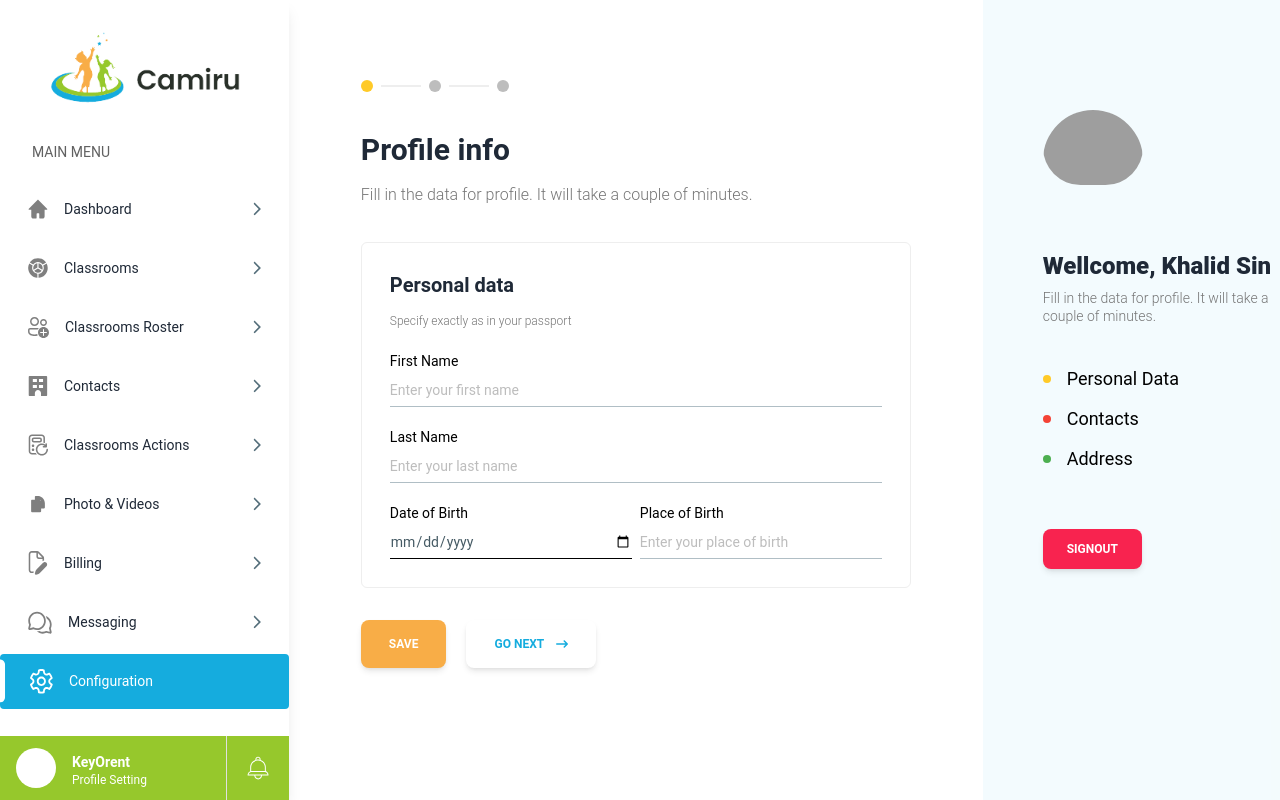
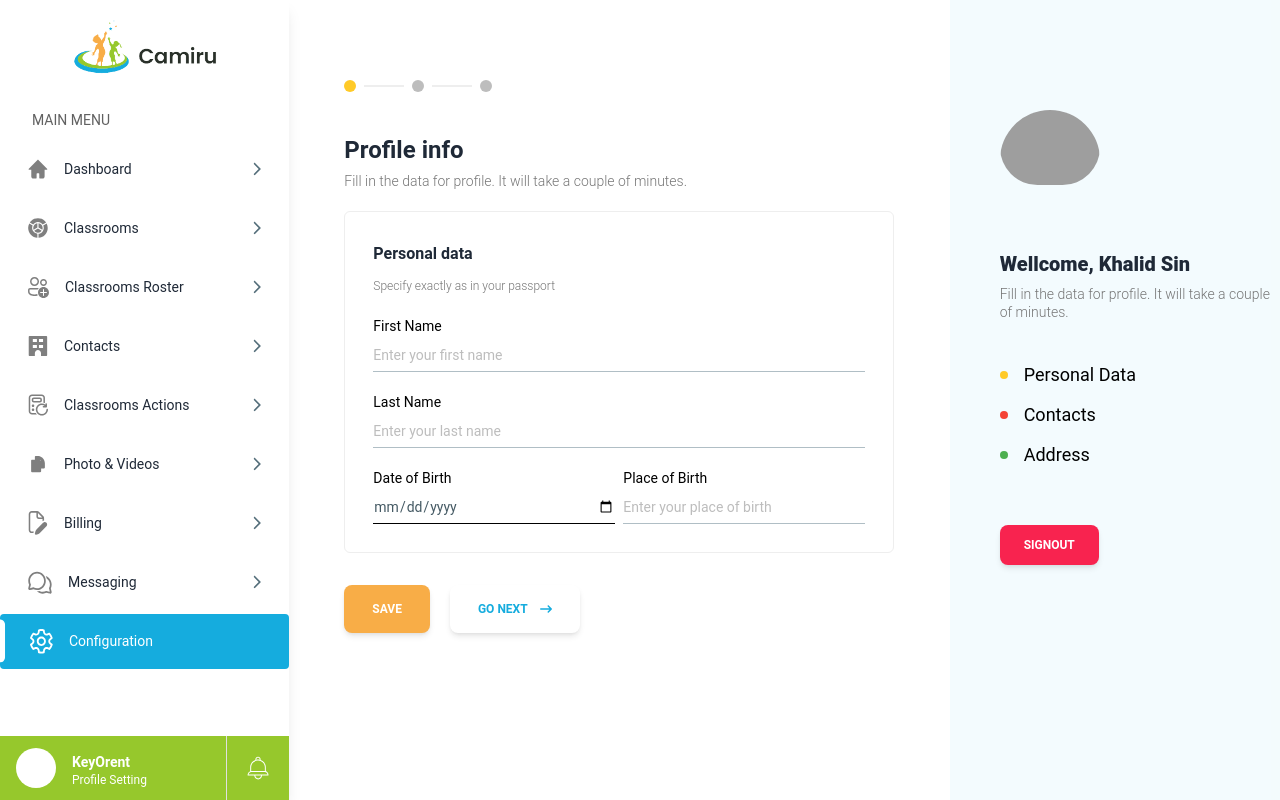
Before and after one commit to linear-digital/camiru-client-side, a React (Vite) app: page /dashboard/profile in a window 1280 px wide. Built offline with nearby package versions, Linux system fonts and the light colour scheme; grey boxes are pictures that could not be loaded.

Commit message:
update 8 files

```diff
--- a/package.json
+++ b/package.json
@@ -20,7 +20,8 @@
     "i": "^0.3.7",
     "react": "^18.2.0",
     "react-dom": "^18.2.0",
-    "react-router-dom": "^6.23.0"
+    "react-router-dom": "^6.23.0",
+    "use-react-countries": "^2.0.1"
   },
   "devDependencies": {
     "@types/react": "^18.2.66",
--- a/src/App.css
+++ b/src/App.css
@@ -32,3 +32,15 @@
     height: 1px;
     width: 100%;
 }
+
+::-webkit-scrollbar {
+    width: 3px;
+    background-color: wheat;
+}
+
+/* Scrollbar height */
+::-webkit-scrollbar-thumb {
+    background-color: var(--secondary);
+    border-radius: 10px;
+    height: 100px;
+}
--- a/src/Pages/User/Profile.jsx
+++ b/src/Pages/User/Profile.jsx
@@ -6,11 +6,11 @@ import { Outlet } from 'react-router-dom';
 import { Link } from 'react-router-dom';
 const Profile = () => {
     return (
-        <div className='grid grid-cols-10 h-full w-full'>
-            <div className='col-span-7 w-full h-full overflow-y-auto flex justify-center'>
+        <div className='grid grid-cols-9 h-full w-full'>
+            <div className='col-span-6 w-full h-full overflow-y-auto flex justify-center'>
                 <Outlet />
             </div>
-            <div className='col-span-3 h-full w-full pt-[110px] pl-[60px] relative'
+            <div className='col-span-3 h-full w-full pt-[110px] pl-[50px] relative'
                 style={{
                     background: 'rgba(21, 172, 222, 0.05)',
                 }}
@@ -21,7 +21,7 @@ const Profile = () => {
                         className='rounded-full overflow-hidden w-full h-full'
                     />
                 </div>
-                <h1 className="mt-10 text-slate-950 text-2xl font-black">Wellcome, Khalid Sin</h1>
+                <h1 className="mt-10 text-slate-950 text-xl font-black">Wellcome, Khalid Sin</h1>
                 <p className="text-gray-600 text-sm font-light mt-2 leading-tight">Fill in the data for profile. It will take a couple of minutes. </p>
                 <section className='mt-10 flex flex-col gap-3'>
                     <Link to={"/dashboard/profile"} className="flex items-center gap-4">
--- a/src/Pages/User/Sidebar.jsx
+++ b/src/Pages/User/Sidebar.jsx
@@ -10,11 +10,11 @@ import { useLocation } from 'react-router-dom';
 const Sidebar = () => {
     const location = useLocation();
     return (
-        <div className='min-w-[289px] max-w-[300px] h-full shadow-lg pt-8 flex flex-col justify-between'>
+        <div className='min-w-[289px] max-w-[300px] h-full shadow-lg pt-5 flex flex-col justify-between overflow-y-auto'>
             <div>
-                <Logo to={'/dashboard'} className={'max-w-[204px] mx-auto'} />
+                <Logo to={'/dashboard'} className={'max-w-[154px] mx-auto'} />
                 <h3 className='text-gray-700 text-sm ml-8 mt-7'>MAIN MENU</h3>
-                <ul className='mt-5 w-full'>
+                <ul className='mt-3 w-full max-h-[70vh] overflow-y-auto'>
                     {
                         links.map((link) => {
                             return <NavigationCard link={link} key={link.id} active={location.pathname === link.path} />
--- a/src/Pages/User/_UI/Contacts.jsx
+++ b/src/Pages/User/_UI/Contacts.jsx
@@ -13,18 +13,18 @@ const Contacts = () => {
     return (
         <div className='w-[550px] h-auto pt-20'>
             <div className="flex items-center gap-2">
-                <Dot size={12} className={"bg-amber-400"} />
+                <Dot size={10} className={"bg-amber-400"} />
                 <hr className='w-[40px] border-gray-200 border-[1px]' />
-                <Dot size={12} className={"bg-red-400"} />
+                <Dot size={10} className={"bg-red-400"} />
                 <hr className='w-[40px] border-gray-200 border-[1px]' />
-                <Dot size={12} className={"bg-gray-400"} />
+                <Dot size={10} className={"bg-gray-400"} />
             </div>
-            <div className="mt-10 text-zinc-800 text-3xl font-bold leading-9">Profile info</div>
-            <div className=" text-gray-600 text-base font-light mt-4 leading-snug">Fill in the data for profile. It will take a couple of minutes. </div>
-            <form className='w-full p-7 border mt-9 rounded-md grid grid-cols-2 gap-2'>
+            <div className="mt-7 text-zinc-800 text-2xl font-bold leading-9">Profile info</div>
+            <div className=" text-gray-600 text-sm font-light mt-4 leading-snug">Fill in the data for profile. It will take a couple of minutes. </div>
+            <form className='w-full p-7 border mt-5 rounded-md grid grid-cols-2 gap-2'>
                 <h1 className=" text-zinc-800 text-xl font-semibold  leading-7 col-span-2">Contacts</h1>
                 <p className="mt-2 text-gray-600 text-xs font-light  leading-none col-span-2">These contacts are used to inform about orders</p>
-                <div className='mt-7 col-span-2'>
+                <div className='mt-5 col-span-2'>
                     <Input
                         color='black'
                         variant="static"
@@ -34,7 +34,7 @@ const Contacts = () => {
                         icon={<FontAwesomeIcon icon={faEnvelope} />}
                     />
                 </div>
-                <div className='mt-7 col-span-2'>
+                <div className='mt-5 col-span-2'>
                     <Input
                         color='black'
                         variant="static"
@@ -43,7 +43,7 @@ const Contacts = () => {
                         icon={<FontAwesomeIcon icon={faPhone} />}
                     />
                 </div>
-                <h1 className=" text-zinc-800 text-xl font-semibold  leading-7 col-span-2 mt-10">Password</h1>
+                <h1 className=" text-zinc-800 text-base font-semibold  leading-7 col-span-2 mt-5">Password</h1>
                 <p className="mt-2 text-gray-600 text-xs font-light  leading-none col-span-2"> Your password must be at least 12 characters</p>
                 <div className='mt-7 col-span-2'>
                     <Input
@@ -82,8 +82,7 @@ const Contacts = () => {
                     />
                 </div>
             </form>
-            <div className="flex gap-5">
-
+            <div className="flex gap-5 pb-10">
                 <Button variant='secondary' className='mt-8 py-4 px-7 bg-white text-black border border-gray-600 flex items-center gap-3'>
                     Save
                 </Button>
--- a/src/Pages/User/_UI/PersonalData.jsx
+++ b/src/Pages/User/_UI/PersonalData.jsx
@@ -8,7 +8,7 @@ import { Button } from '../../../Components/Buttons/Buttons';
 
 const PersonalData = () => {
     return (
-        <div className='w-[550px] h-auto pt-20'>
+        <div className='w-[550px] h-auto pt-20 outline-none' >
             <div className="flex items-center gap-2">
                 <Dot size={12} className={"bg-amber-400"} />
                 <hr className='w-[40px] border-gray-200 border-[1px]' />
@@ -16,17 +16,18 @@ const PersonalData = () => {
                 <hr className='w-[40px] border-gray-200 border-[1px]' />
                 <Dot size={12} className={"bg-gray-400"} />
             </div>
-            <div className="mt-10 text-zinc-800 text-3xl font-bold leading-9">Profile info</div>
-            <div className=" text-gray-600 text-base font-light mt-4 leading-snug">Fill in the data for profile. It will take a couple of minutes. </div>
-            <form className='w-full p-7 border mt-9 rounded-md grid grid-cols-2 gap-2'>
-                <h1 className=" text-zinc-800 text-xl font-semibold  leading-7 col-span-2">Personal data</h1>
-                <p className="mt-2 text-gray-600 text-xs font-light  leading-none col-span-2">Specify exactly as in your passport</p>
+            <div className="mt-10 text-zinc-800 text-2xl font-bold leading-9">Profile info</div>
+            <div className=" text-gray-600 text-sm font-light mt-1 leading-snug">Fill in the data for profile. It will take a couple of minutes. </div>
+            <form className='w-full p-7 border mt-5 rounded-md grid grid-cols-2 gap-2'>
+                <h1 className=" text-zinc-800 text-base font-semibold  leading-7 col-span-2">Personal data</h1>
+                <p className="mt-1 text-gray-600 text-xs font-light  leading-none col-span-2">Specify exactly as in your passport</p>
                 <div className='mt-7 col-span-2'>
                     <Input
                         color='black'
                         variant="static"
                         label="First Name"
                         placeholder='Enter your first name'
+                        size="md"
                     />
                 </div>
                 <div className='mt-6 col-span-2'>
--- a/src/Router/Router.jsx
+++ b/src/Router/Router.jsx
@@ -9,6 +9,7 @@ import UserLayout from "../Pages/User/UserLayout";
 import Profile from "../Pages/User/Profile";
 import PersonalData from "../Pages/User/_UI/PersonalData";
 import Contacts from "../Pages/User/_UI/Contacts";
+import Address from "../Pages/User/_UI/Adress";
 
 
 const router = createBrowserRouter([
@@ -50,6 +51,10 @@ const router = createBrowserRouter([
                     {
                         path: "contacts",
                         element: <Contacts />
+                    },
+                    {
+                        path: "address",
+                        element: <Address />
                     }
                 ]
             },
```
Also changed, not shown: src/Pages/User/_UI/Adress.jsx (added, +111 -0 lines), 1 other file (tests, documents, lock files or other folders).
